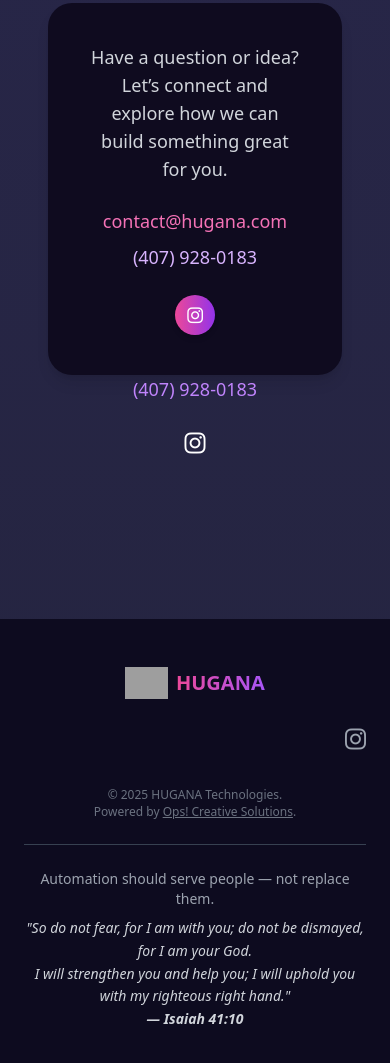
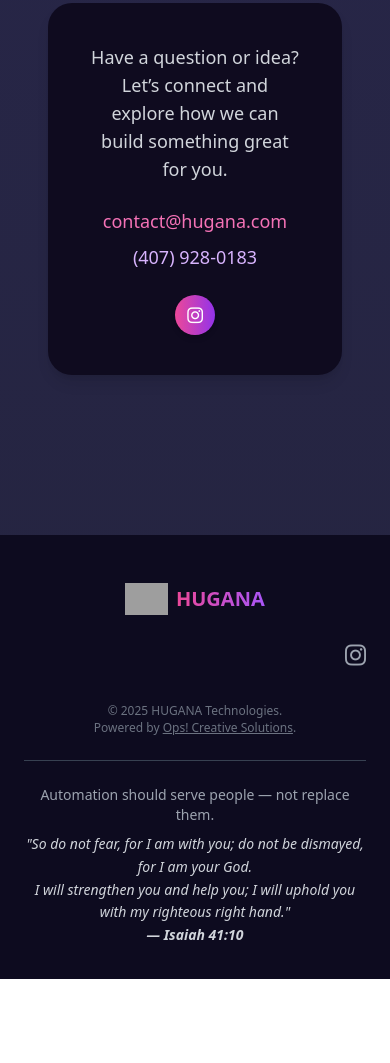
Before and after one commit to nanicunha/hugana, a plain HTML site: page index.html in a window 390 px wide. Shown: the part 7838-8901 px from the top of the page. After the commit the page ends 8817 px from the top, so only its background shows below. Drawn offline with nearby package versions, Linux system fonts and the light colour scheme; grey boxes are pictures that could not be loaded.

Commit message:
remove duplicated phone and instagram

```diff
--- a/index.html
+++ b/index.html
@@ -350,24 +350,6 @@
 
   </div>
 </section>
-
-    <!-- Phone -->
-    <div class="mb-6">
-      <a href="tel:+14079280183" class="text-purple-400 hover:underline text-lg">
-        (407) 928-0183
-      </a>
-    </div>
-
-    <!-- Instagram -->
-    <div class="flex justify-center">
-      <a href="https://www.instagram.com/opscreativesolutions" target="_blank" rel="noopener noreferrer"
-         class="text-white hover:text-pink-500 transition text-2xl">
-        <i class="fab fa-instagram"></i>
-      </a>
-    </div>
-  </div>
-</section>
-
     </section>
 
     <footer class="bg-[#0D0B1F] text-gray-400 px-6 pt-12 pb-8 text-sm mt-20">
```
